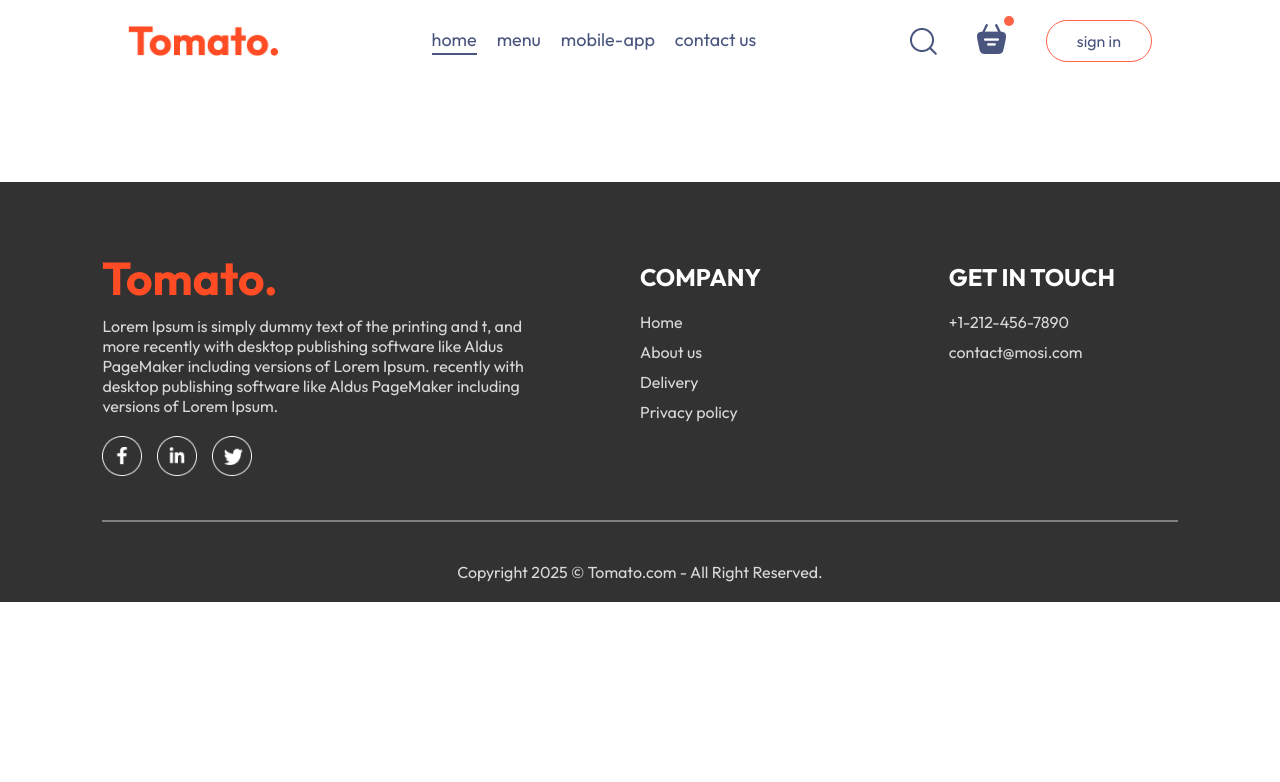
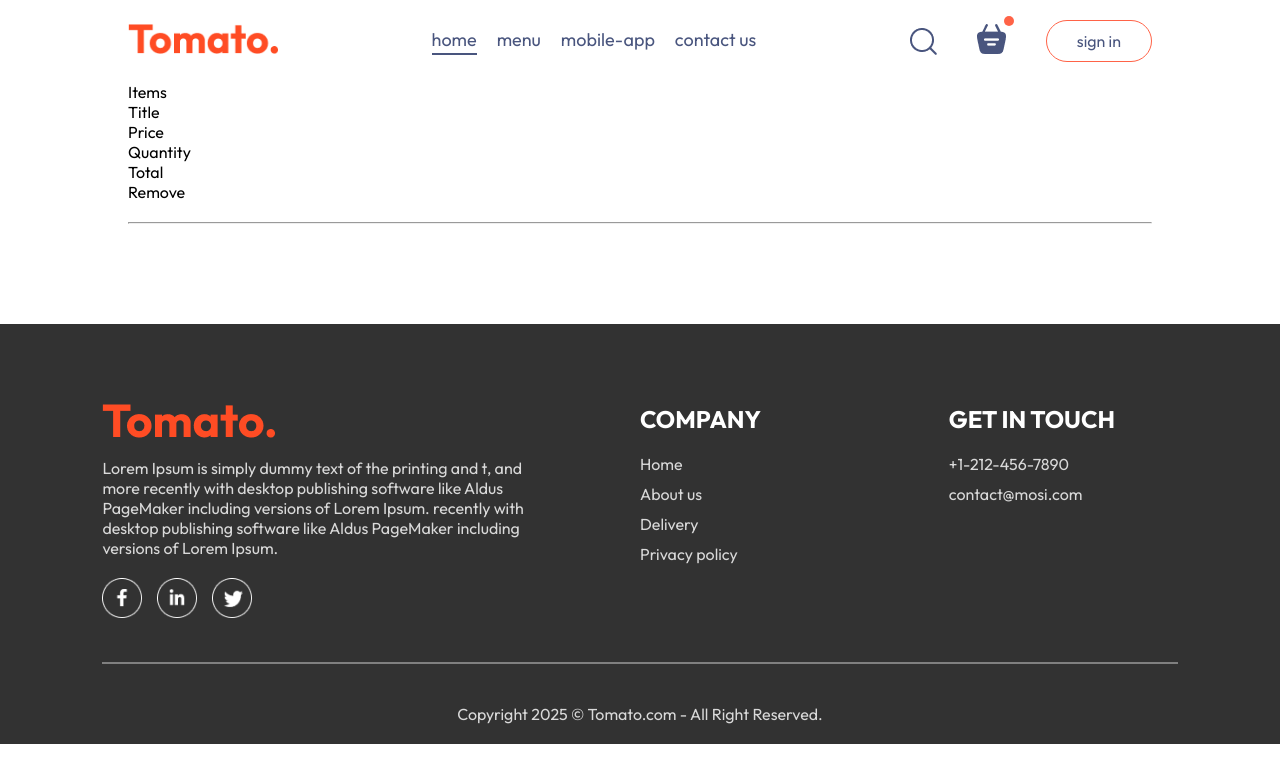
Before and after one commit to Muhammad-Mohsin0/food-del, a React (Vite) app in the folder frontend/: page /cart in a window 1280 px wide. Shown: the top 782 px of the page. Built offline with nearby package versions, Linux system fonts and the light colour scheme.

Commit message:
Cart adding

```diff
--- a/frontend/src/components/Navbar/Navbar.jsx
+++ b/frontend/src/components/Navbar/Navbar.jsx
@@ -7,7 +7,9 @@
   const [menu, setMenu] = useState("home");
   return (
     <div className="navbar">
-      <img src={assets.logo} alt="" className="logo" />
+      <Link to="/">
+        <img src={assets.logo} alt="" className="logo" />
+      </Link>
       <ul className="navbar-menu">
         <Link
           to="/"
@@ -41,7 +43,9 @@
       <div className="navbar-right">
         <img src={assets.search_icon} alt="" />
         <div className="navbar-search-icon">
-          <img src={assets.basket_icon} alt="" />
+          <Link to="/cart">
+            <img src={assets.basket_icon} alt="" />
+          </Link>
           <div className="dot"></div>
         </div>
         <button onClick={() => setShowLogin(true)}>sign in</button>
--- a/frontend/src/pages/Cart/Cart.jsx
+++ b/frontend/src/pages/Cart/Cart.jsx
@@ -1,12 +1,40 @@
-import React from 'react'
-import "./Cart.css"
+import React, { useContext } from "react";
+import "./Cart.css";
+import { StoreContext } from "../../context/StoreContext";
 
 const Cart = () => {
+  const { cartItems, food_list, removeFromCart } = useContext(StoreContext);
+
   return (
-    <div>
+    <div className="cart">
+      <div className="cart-items">
+        <div className="cart-item-title">
+          <p>Items</p>
+          <p>Title</p>
+          <p>Price</p>
+          <p>Quantity</p>
+          <p>Total</p>
+          <p>Remove</p>
+        </div>
+        <br />
+        <hr />
+        {food_list.map((item, index) => {
+          if (cartItems[item._id] > 0) {
+            return (
+              <div className="cart-item-title cart-items-item">
+                <img src={item.image} alt="" />
+                <p>{item.name}</p>
+                <p>{item.price}</p>
+                <p>{cartItems[item._id]}</p>
+                <p>{item.price * cartItems[item._id]}</p>
+                <p>x</p>
+              </div>
+            );
+          }
+        })}
+      </div>
+    </div>
+  );
+};
 
-    </div>
-  )
-}
-
-export default Cart
+export default Cart;
```
